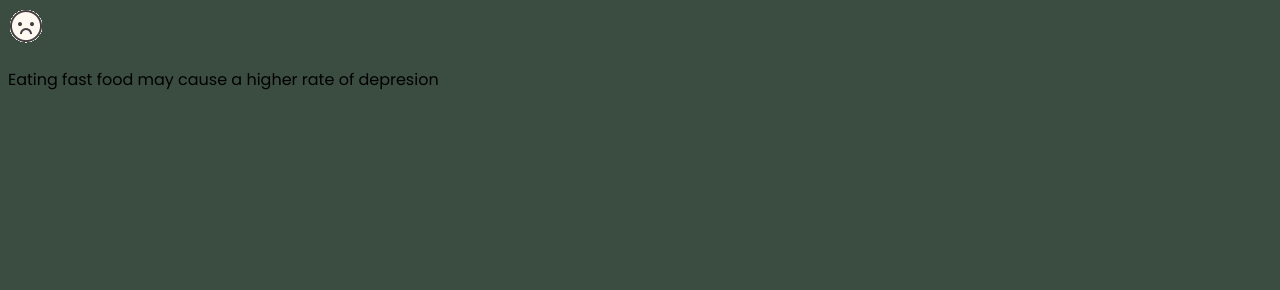
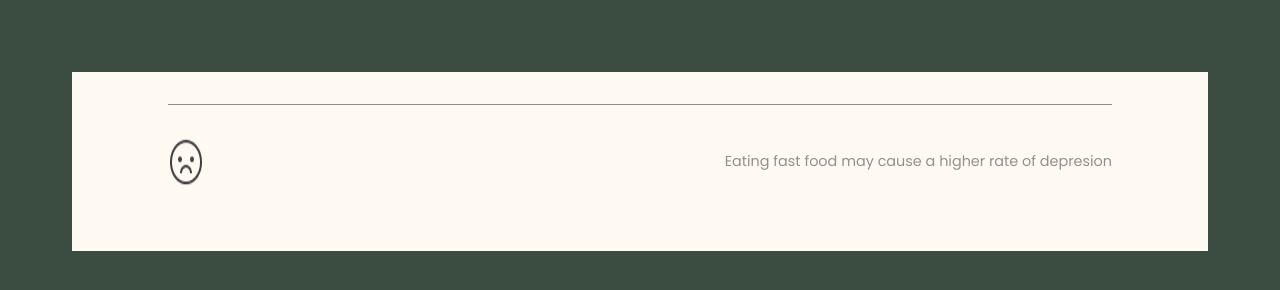
Before and after one commit to andresalba/salchichaJs, a plain HTML site: page index.html in a window 1280 px wide. Drawn offline with Linux system fonts and the light colour scheme.

Commit message:
footer styles

```diff
--- /dev/null
+++ b/assets/styles/footer.css
@@ -0,0 +1,11 @@
+.footer__content{
+    display: flex;
+    justify-content: space-between;
+    font-size: 0.9rem;
+    border-top: 1px solid rgb(147, 143, 141);
+    padding-top: 2rem;
+}
+
+.footer__content__Eat{
+    color: rgb(147, 143, 141);
+}
--- a/assets/styles/global.css
+++ b/assets/styles/global.css
@@ -1,4 +1,18 @@
+
+html{
+    font-size: 16px;
+}
+
 body{
     background-color: rgb(59,76,65);
     font-family: 'Poppins', sans-serif;
+    padding: 4em;
 }
+
+.App{
+    background-color: rgb(255, 250,241);
+    padding-top: 2rem;
+    padding-left: 6rem;
+    padding-right: 6rem;
+    padding-bottom: 4rem;
+}
--- /dev/null
+++ b/assets/styles/index.css
@@ -0,0 +1,2 @@
+@import "global.css";
+@import "footer.css";
--- a/index.html
+++ b/index.html
@@ -7,14 +7,14 @@
     <title>Salchicha</title>
     <link rel="preconnect" href="https://fonts.gstatic.com">
     <link href="https://fonts.googleapis.com/css2?family=Poppins:wght@300;400&display=swap" rel="stylesheet">
-    <link rel="stylesheet" href="./assets/styles/global.css">
+    <link rel="stylesheet" href="./assets/styles/index.css">
 </head>
 <body>
-    <div>
+    <div class="App">
         <footer>
-            <div>
+            <div class="footer__content">
                 <img src="./assets/img/face.png" alt="Face" />
-                <p>Eating fast food may cause a higher rate of depresion</p>
+                <p class="footer__content__Eat">Eating fast food may cause a higher rate of depresion</p>
             </div>
         </footer>
     </div>
```
